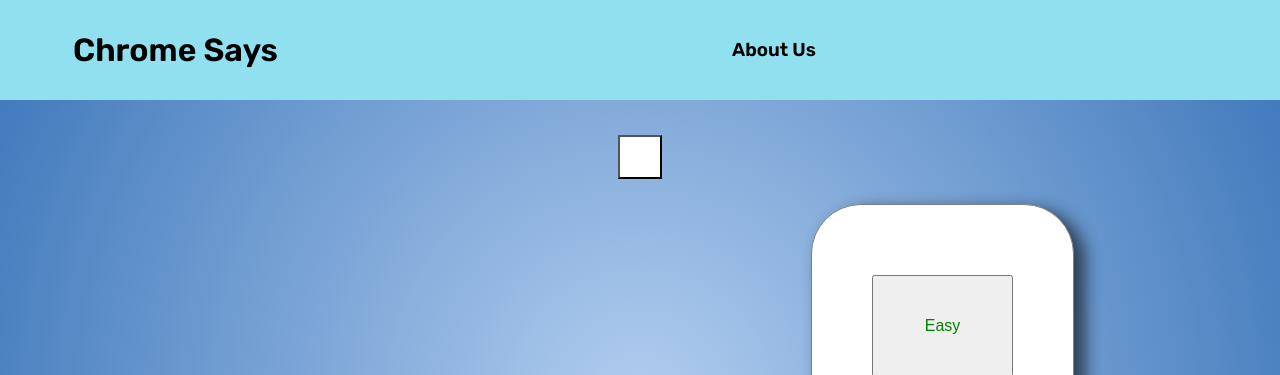
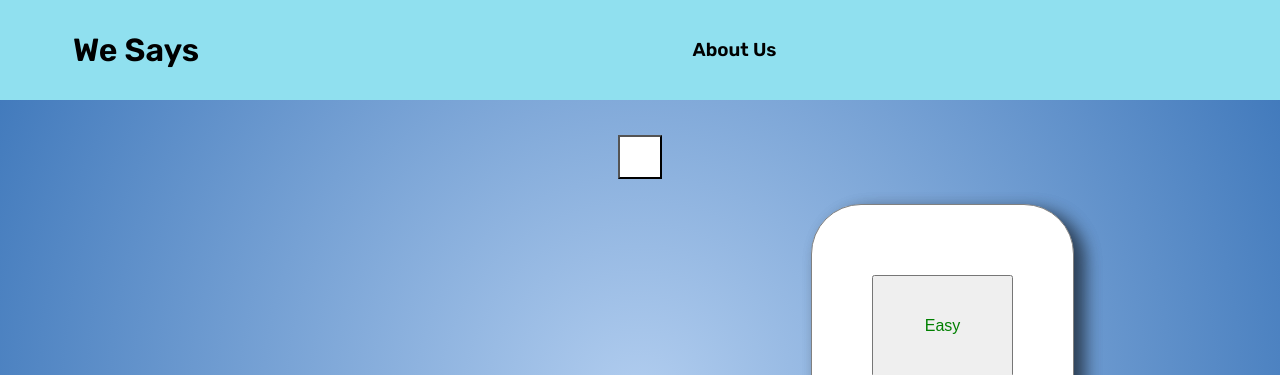
Before and after one commit to Aphenphos/We-Say, a plain HTML site: page index.html in a window 1280 px wide. Shown: the top 375 px of the page. Drawn offline with nearby package versions, Linux system fonts and the light colour scheme.

Commit message:
new and improved name

```diff
--- a/index.html
+++ b/index.html
@@ -14,12 +14,12 @@
     <link rel="stylesheet" href="./styles/main.css" />
     <link rel="stylesheet" href="./styles/home.css" />
     <link rel="stylesheet" href="./styles/dark.css" />
-    <title>Chrome Says</title>
+    <title>We Says</title>
 </head>
 
 <body>
     <header>
-            <h1>Chrome Says</h1>
+            <h1>We Says</h1>
             <h3><a href="/AboutUs/index.html">About Us</a></h3>
         <div id="user"></div>
     </header>
```
Also changed, not shown: Game/index.html (+2 -2 lines).
